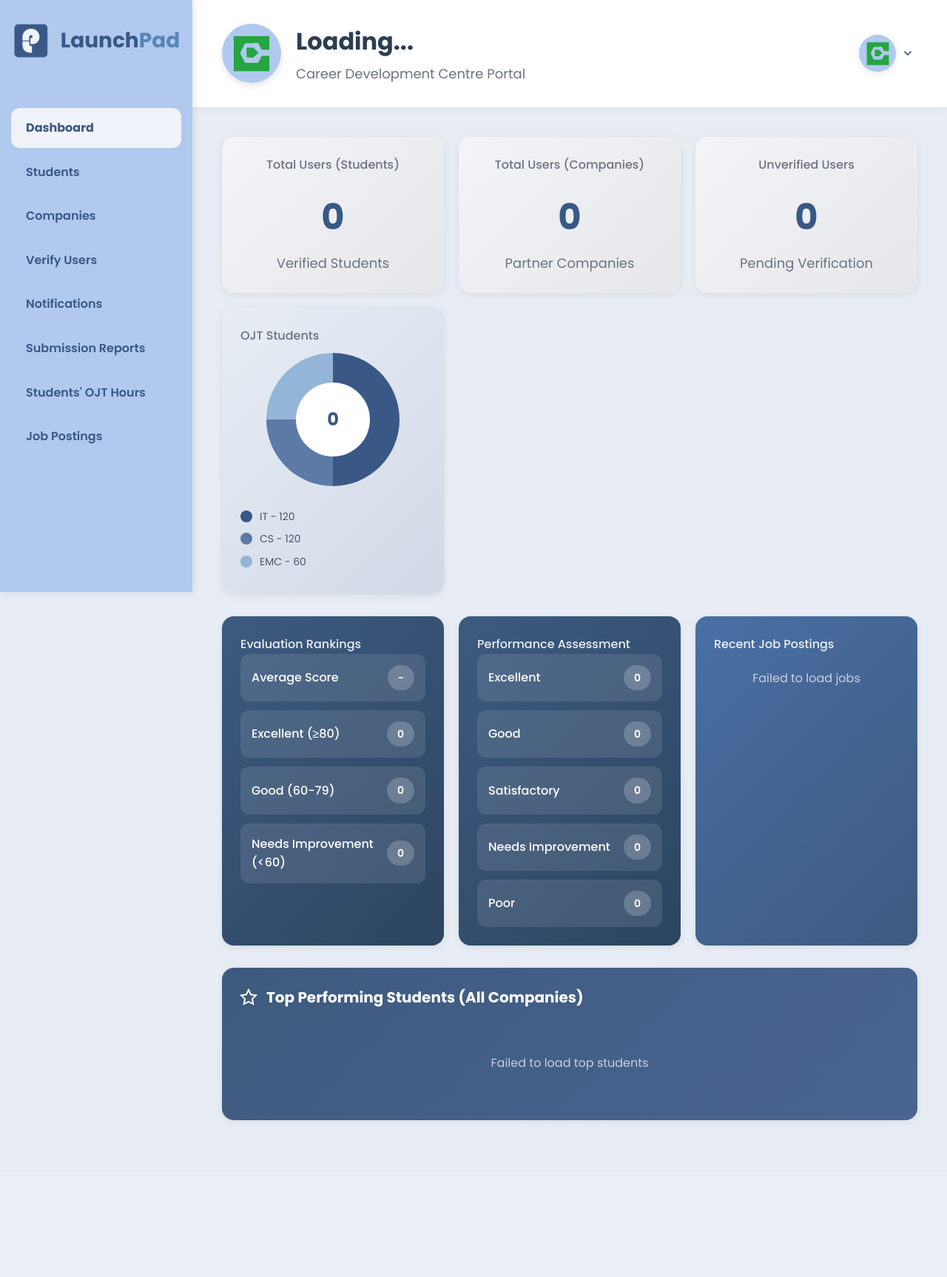
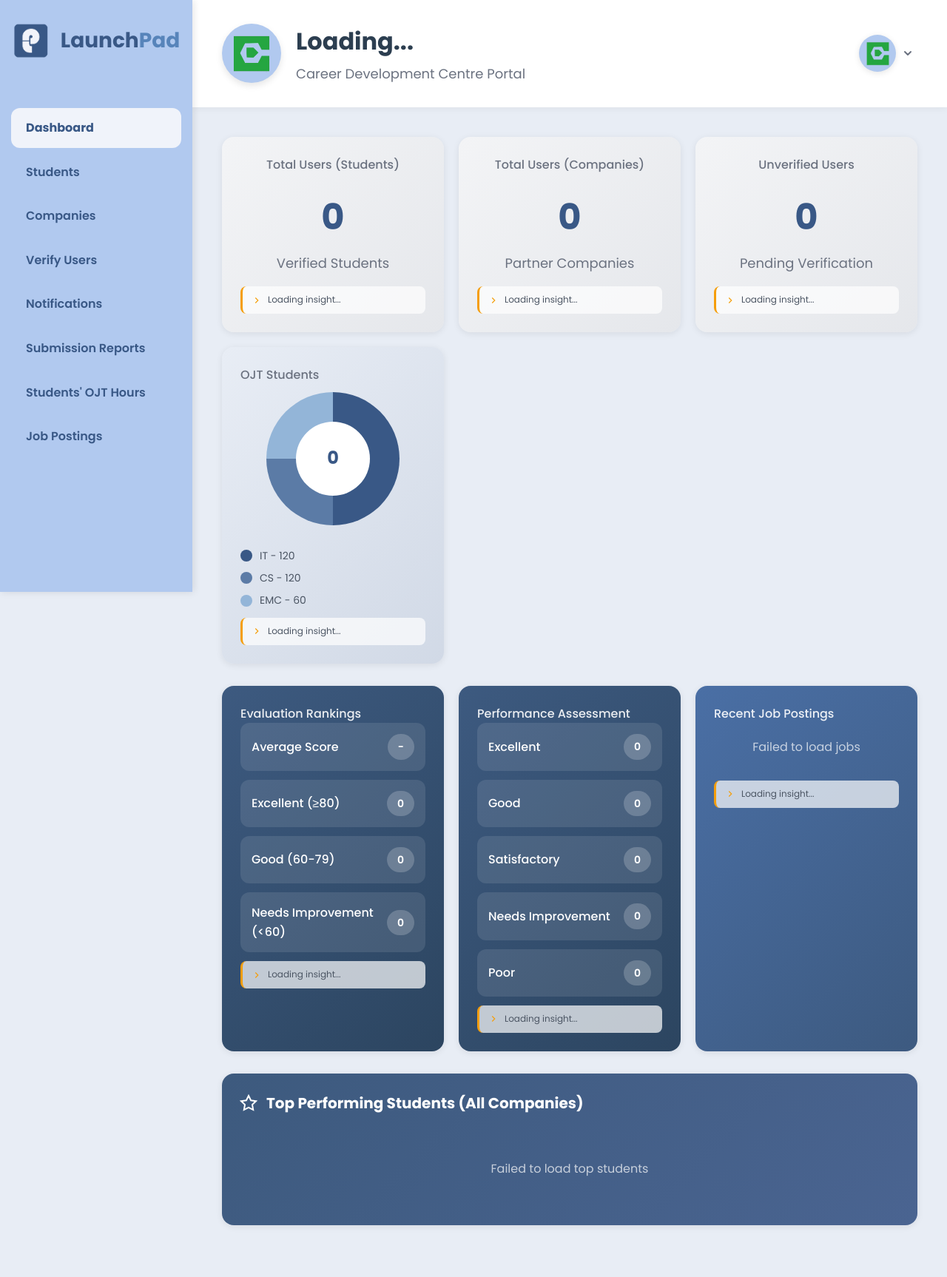
Before and after one commit to mattenarle10/launchpad, a PHP site: page /pages/cdc/dashboard.html in a window 1280 px wide. Shown: the whole page at 74% size. Before the commit the page ends 1516 px from the top, so only its background shows below. Run offline with PHP 8.4, Linux system fonts and the light colour scheme.

Commit message:
feat: dashboard insights

```diff
--- a/launchpad-web/css/dashboard.css
+++ b/launchpad-web/css/dashboard.css
@@ -59,6 +59,30 @@
 .stat-label {
     font-size: 18px;
     color: #6B7280;
+}
+
+.stat-insight {
+    margin-top: 16px;
+    padding: 10px 12px;
+    background: rgba(255, 255, 255, 0.7);
+    border-radius: 8px;
+    display: flex;
+    align-items: center;
+    gap: 8px;
+    font-size: 12px;
+    color: #4B5563;
+    line-height: 1.4;
+    border-left: 3px solid #F59E0B;
+}
+
+.stat-insight svg {
+    flex-shrink: 0;
+    color: #F59E0B;
+}
+
+.stat-insight span {
+    flex: 1;
+    text-align: left;
 }
 
 /* Chart Card */
--- a/launchpad-web/pages/cdc/dashboard.html
+++ b/launchpad-web/pages/cdc/dashboard.html
@@ -75,6 +75,12 @@
                         <h3 class="card-title">Total Users (Students)</h3>
                         <div class="stat-number" id="stat-total-students">0</div>
                         <p class="stat-label">Verified Students</p>
+                        <div class="stat-insight" id="students-insight">
+                            <svg width="14" height="14" viewBox="0 0 24 24" fill="none" stroke="currentColor" stroke-width="2">
+                                <path d="M9 18l6-6-6-6"/>
+                            </svg>
+                            <span>Loading insight...</span>
+                        </div>
                     </div>
 
                     <!-- Total Companies -->
@@ -82,6 +88,12 @@
                         <h3 class="card-title">Total Users (Companies)</h3>
                         <div class="stat-number" id="stat-total-companies">0</div>
                         <p class="stat-label">Partner Companies</p>
+                        <div class="stat-insight" id="companies-insight">
+                            <svg width="14" height="14" viewBox="0 0 24 24" fill="none" stroke="currentColor" stroke-width="2">
+                                <path d="M9 18l6-6-6-6"/>
+                            </svg>
+                            <span>Loading insight...</span>
+                        </div>
                     </div>
 
                     <!-- Unverified Users -->
@@ -89,6 +101,12 @@
                         <h3 class="card-title">Unverified Users</h3>
                         <div class="stat-number" id="stat-unverified-users">0</div>
                         <p class="stat-label">Pending Verification</p>
+                        <div class="stat-insight" id="unverified-insight">
+                            <svg width="14" height="14" viewBox="0 0 24 24" fill="none" stroke="currentColor" stroke-width="2">
+                                <path d="M9 18l6-6-6-6"/>
+                            </svg>
+                            <span>Loading insight...</span>
+                        </div>
                     </div>
 
                     <!-- OJT Students Chart -->
@@ -112,6 +130,12 @@
                                 <span class="legend-color emc"></span>
                                 <span class="legend-text">EMC - 60</span>
                             </div>
+                        </div>
+                        <div class="stat-insight" id="cdc-ojt-insight" style="margin-top: 12px;">
+                            <svg width="14" height="14" viewBox="0 0 24 24" fill="none" stroke="currentColor" stroke-width="2">
+                                <path d="M9 18l6-6-6-6"/>
+                            </svg>
+                            <span>Loading insight...</span>
                         </div>
                     </div>
                 </div>
@@ -139,6 +163,12 @@
                                 <span class="info-badge" id="cdc-needs-improvement-count">0</span>
                             </li>
                         </ul>
+                        <div class="stat-insight" id="cdc-evaluation-insight" style="margin-top: 12px;">
+                            <svg width="14" height="14" viewBox="0 0 24 24" fill="none" stroke="currentColor" stroke-width="2">
+                                <path d="M9 18l6-6-6-6"/>
+                            </svg>
+                            <span>Loading insight...</span>
+                        </div>
                     </div>
 
                     <!-- Performance Assessment -->
@@ -166,6 +196,12 @@
                                 <span class="info-badge" id="cdc-perf-poor">0</span>
                             </li>
                         </ul>
+                        <div class="stat-insight" id="cdc-performance-insight" style="margin-top: 12px;">
+                            <svg width="14" height="14" viewBox="0 0 24 24" fill="none" stroke="currentColor" stroke-width="2">
+                                <path d="M9 18l6-6-6-6"/>
+                            </svg>
+                            <span>Loading insight...</span>
+                        </div>
                     </div>
 
                     <!-- Recent Job Postings -->
@@ -175,6 +211,12 @@
                             <div class="empty-state" style="padding: 20px;">
                                 <p style="color: rgba(255,255,255,0.7);">Loading job postings...</p>
                             </div>
+                        </div>
+                        <div class="stat-insight" id="cdc-jobs-insight" style="margin-top: 12px;">
+                            <svg width="14" height="14" viewBox="0 0 24 24" fill="none" stroke="currentColor" stroke-width="2">
+                                <path d="M9 18l6-6-6-6"/>
+                            </svg>
+                            <span>Loading insight...</span>
                         </div>
                     </div>
                 </div>
@@ -211,13 +253,67 @@
             if (el) el.textContent = value;
         }
 
+        function updateCDCInsight(elementId, count, type) {
+            const element = document.getElementById(elementId);
+            if (!element) return;
+
+            let message = '';
+            let icon = `<svg width="14" height="14" viewBox="0 0 24 24" fill="none" stroke="currentColor" stroke-width="2">
+                <path d="M12 2v4m0 12v4M4.93 4.93l2.83 2.83m8.48 8.48l2.83 2.83M2 12h4m12 0h4M4.93 19.07l2.83-2.83m8.48-8.48l2.83-2.83"/>
+            </svg>`;
+
+            if (type === 'students') {
+                if (count === 0) {
+                    message = 'No verified students yet. Start verifying registrations!';
+                } else if (count < 10) {
+                    message = `${count} students verified. Keep growing the LaunchPad community!`;
+                } else if (count < 50) {
+                    message = `${count} students are part of LaunchPad. Great progress!`;
+                } else {
+                    message = `Excellent! ${count} students are using LaunchPad for their OJT.`;
+                }
+            } else if (type === 'companies') {
+                if (count === 0) {
+                    message = 'No partner companies yet. Reach out to potential partners!';
+                } else if (count === 1) {
+                    message = 'You have 1 partner company. Keep building partnerships!';
+                } else if (count < 5) {
+                    message = `${count} companies are partnered. Expand your network!`;
+                } else {
+                    message = `${count} partner companies provide opportunities for students.`;
+                }
+            } else if (type === 'unverified') {
+                if (count === 0) {
+                    message = 'All registrations are verified. Great job staying on top!';
+                } else if (count === 1) {
+                    message = '1 user awaiting verification. Review it soon!';
+                } else if (count < 5) {
+                    message = `${count} users pending verification. Review them when you can.`;
+                } else {
+                    message = `${count} pending verifications. Consider reviewing them soon!`;
+                }
+            }
+
+            element.innerHTML = `${icon}<span>${message}</span>`;
+        }
+
         async function loadDashboardStats() {
             try {
                 const res = await CDCAPI.getOJTStats();
                 const s = res.data || {};
-                setText('stat-total-students', s.total_students ?? 0);
-                setText('stat-total-companies', s.total_companies ?? 0);
-                setText('stat-unverified-users', s.unverified_users ?? 0);
+
+                const totalStudents = s.total_students ?? 0;
+                const totalCompanies = s.total_companies ?? 0;
+                const unverifiedUsers = s.unverified_users ?? 0;
+
+                setText('stat-total-students', totalStudents);
+                setText('stat-total-companies', totalCompanies);
+                setText('stat-unverified-users', unverifiedUsers);
+
+                // Update insights
+                updateCDCInsight('students-insight', totalStudents, 'students');
+                updateCDCInsight('companies-insight', totalCompanies, 'companies');
+                updateCDCInsight('unverified-insight', unverifiedUsers, 'unverified');
                 setText('ojt-chart-center', s.students_with_progress ?? 0);
                 // Update course legend from backend breakdown
                 const breakdown = s.course_breakdown || {};
```
Also changed, not shown: launchpad-web/pages/pc/dashboard.html (+143 -5 lines).
